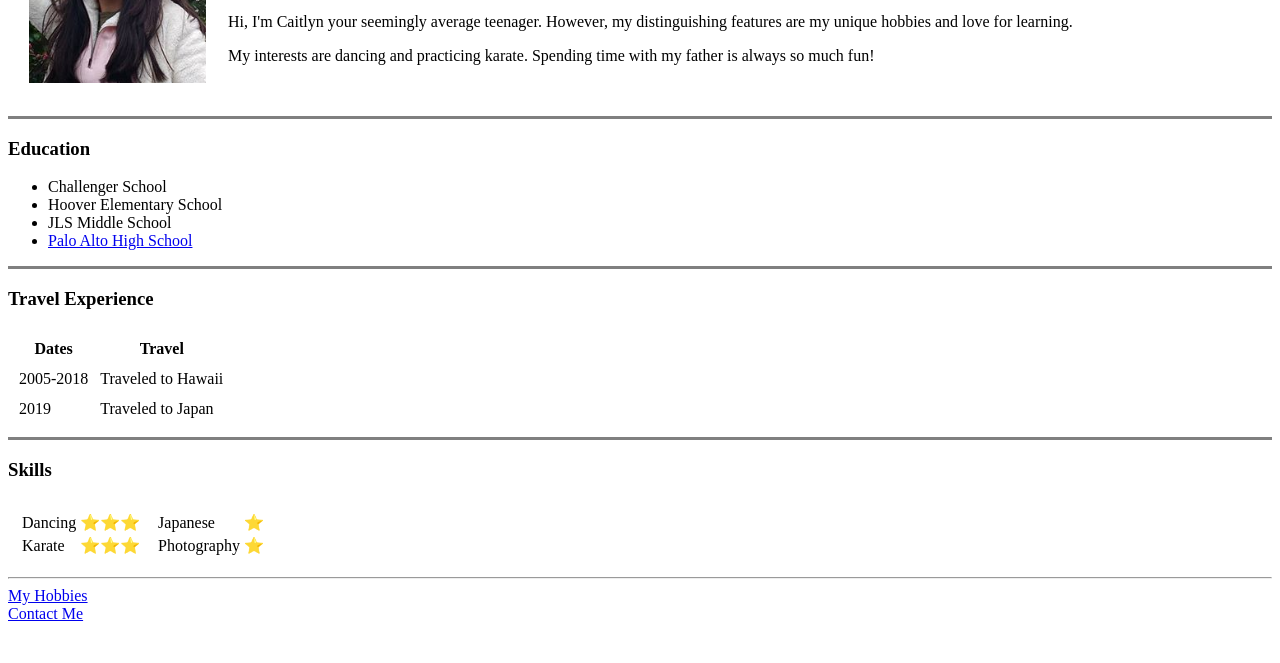
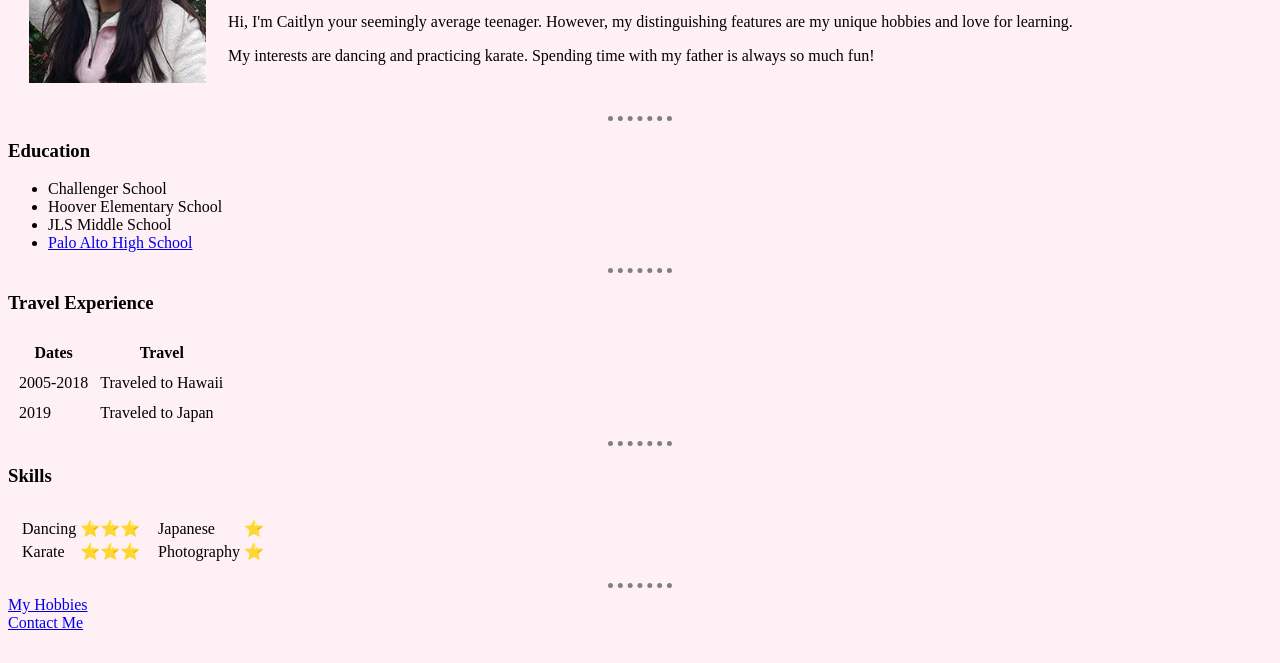
Before and after one commit to caitlynbakery/caitlyn-profile, a plain HTML site: page index.html in a window 1280 px wide. Shown: the part 137-800 px from the top of the page. Drawn offline with nearby package versions, Linux system fonts and the light colour scheme.

Commit message:
finished video 32

```diff
--- a/index.html
+++ b/index.html
@@ -6,6 +6,23 @@
 <script src="https://stackpath.bootstrapcdn.com/bootstrap/4.3.1/js/bootstrap.min.js" integrity="sha384-JjSmVgyd0p3pXB1rRibZUAYoIIy6OrQ6VrjIEaFf/nJGzIxFDsf4x0xIM+B07jRM" crossorigin="anonymous"></script>
   <meta charset="utf-8">
   <title>Caitlyn's Personal Site ♡</title>
+
+  <style>
+
+    body {
+      background-color: lavenderblush;
+    }
+
+    hr {
+      border-style: none;
+      border-top-style: dotted;
+      border-color: grey;
+      border-width: 5px;
+      width: 5%;
+    }
+
+
+  </style>
 </head>
 
 <body>
@@ -23,7 +40,7 @@
   </table>
 
 
-  <hr size="3" noshade>
+  <hr>
   <h3>Education</h3>
   <ul>
     <li>Challenger School</li>
@@ -31,7 +48,7 @@
     <li>JLS Middle School</li>
     <li><a href="https://paly.net/">Palo Alto High School</a></li>
   </ul>
-  <hr noshade size="3">
+  <hr>
   <h3>Travel Experience</h3>
   <table cellspacing="10">
     <thead>
@@ -53,7 +70,7 @@
 
   </table>
 
-  <hr size="3" noshade>
+  <hr>
   <h3>Skills</h3>
   <table cellspacing="10">
     <tr>
```
